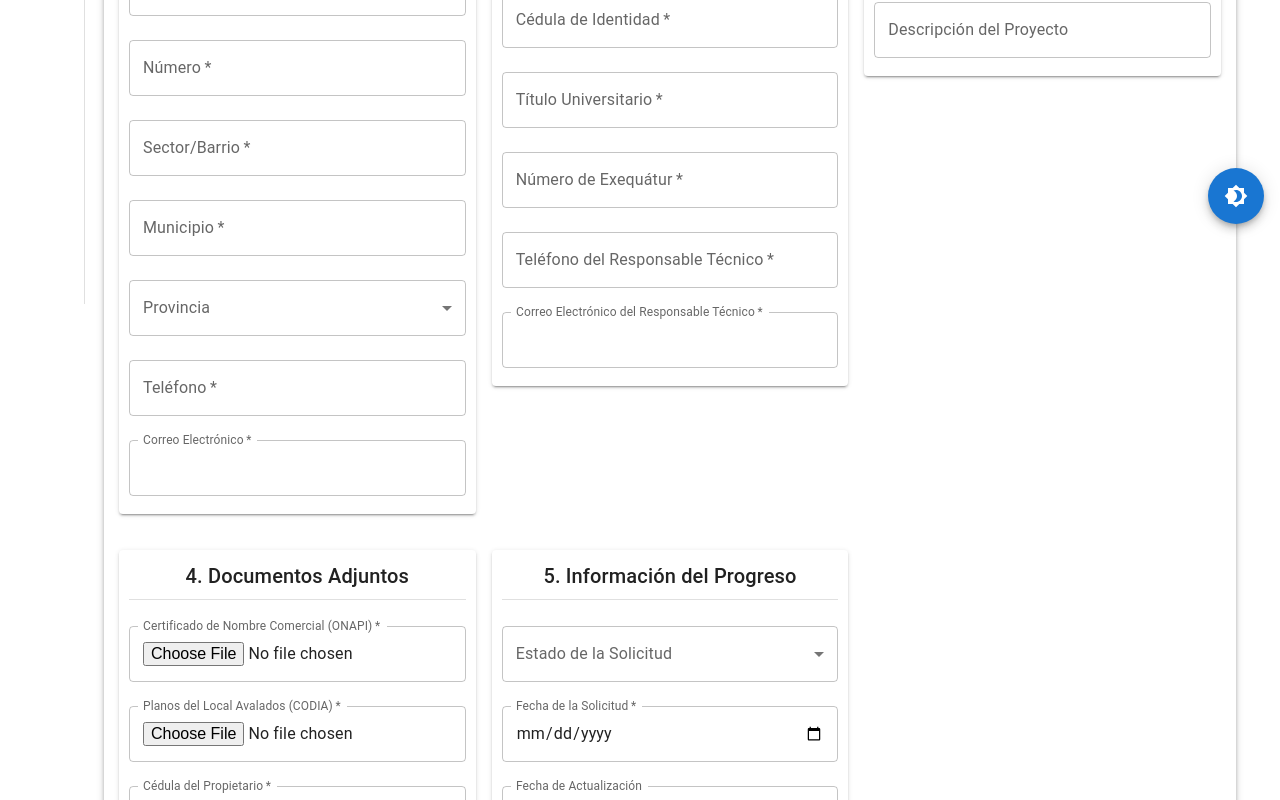
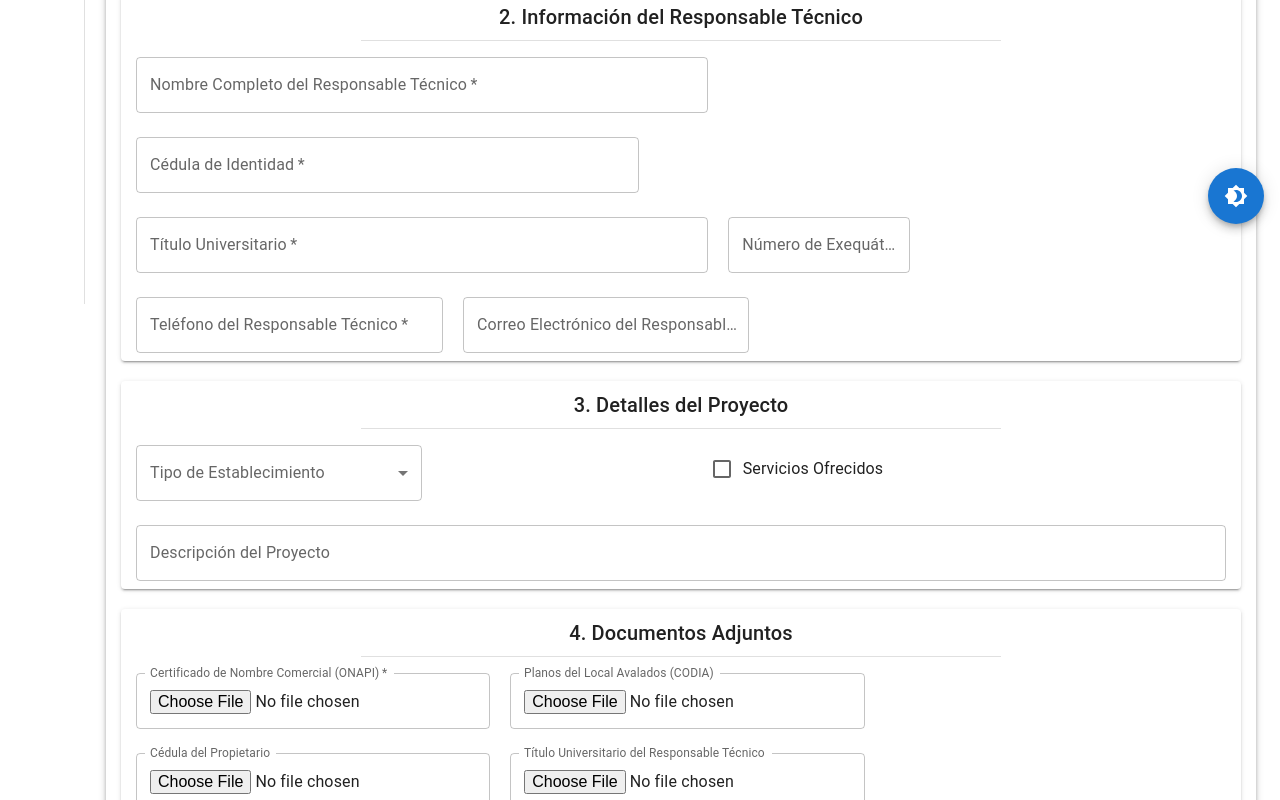
Before and after one commit to CourantLuna/gefardo-client, a React (Create React App) app: page /gefardo/ver-formularios in a window 1280 px wide. Shown: the part 560-1360 px from the top of the page. Built offline with nearby package versions, Linux system fonts and the light colour scheme; sample sign-in values are in the browser's storage.

Commit message:
Custom Form Actualizado con value y dimension

```diff
--- a/src/components/CustomForm.jsx
+++ b/src/components/CustomForm.jsx
@@ -41,9 +41,15 @@ const DynamicForm = ({ formFields }) => {
   };
 
   const renderField = (field) => {
+    const xs = field.xs || 12; // Tamaño predeterminado para móviles (toda la fila)
+    const sm = field.sm || 6; // Tamaño predeterminado para pantallas medianas
+    const md = field.md || 4; // Tamaño predeterminado para pantallas grandes
+
     switch (field.type) {
       case "text":
         return (
+        <Grid item xs={xs} sm={sm} md={md} key={field.name}>
+
           <TextField
             key={field.name}
             label={field.label}
@@ -54,9 +60,13 @@ const DynamicForm = ({ formFields }) => {
             value={formValues[field.name] || ""}
             onChange={(e) => handleChange(field.name, e.target.value)}
           />
+          </Grid>
+
         );
       case "password":
         return (
+            <Grid item xs={xs} sm={sm} md={md} key={field.name}>
+
           <TextField
             key={field.name}
             type="password"
@@ -67,6 +77,8 @@ const DynamicForm = ({ formFields }) => {
             value={formValues[field.name] || ""}
             onChange={(e) => handleChange(field.name, e.target.value)}
           />
+                    </Grid>
+
         );
       case "date":
       case "time":
@@ -76,25 +88,26 @@ const DynamicForm = ({ formFields }) => {
       case "email":
       case "search":
         return (
+            <Grid item xs={xs} sm={sm} md={md} key={field.name}>
+
           <TextField
             key={field.name}
             type={field.type}
-            slotProps={{
-                inputLabel: {
-                  shrink: true,
-                },
-              }}
-              fullWidth
+
             label={field.label}
             required={field.required}
+            fullWidth
             margin="normal"
             value={formValues[field.name] || ""}
             onChange={(e) => handleChange(field.name, e.target.value)}
           />
+                              </Grid>
+
         );
       case "number":
         return (
 
+            <Grid item xs={xs} sm={sm} md={md} key={field.name}>
 
           <TextField
             key={field.name}
@@ -107,16 +120,19 @@ const DynamicForm = ({ formFields }) => {
             value={formValues[field.name] || ""}
             onChange={(e) => handleChange(field.name, e.target.value)}
           />
+        </Grid>
+
         );
       case "select":
         return (
+            <Grid item xs={xs} sm={sm} md={md} key={field.name}>
+
           <FormControl key={field.name} fullWidth margin="normal">
             <InputLabel>{field.label}</InputLabel>
             <Select
               value={formValues[field.name] || ""}
               onChange={(e) => handleChange(field.name, e.target.value)}
               required={field.required}
-              fullWidth
               slotProps={{
                 inputLabel: {
                   shrink: true,
@@ -130,9 +146,13 @@ const DynamicForm = ({ formFields }) => {
               ))}
             </Select>
           </FormControl>
+          </Grid>
+
         );
       case "file":
         return (
+            <Grid item xs={xs} sm={sm} md={md} key={field.name}>
+
           <TextField
             key={field.name}
             type="file"
@@ -143,9 +163,13 @@ const DynamicForm = ({ formFields }) => {
             margin="normal"
             onChange={(e) => handleFileChange(field.name, e.target.files)}
           />
+                    </Grid>
+
         );
       case "checkbox":
         return (
+            <Grid item xs={xs} sm={sm} md={md} key={field.name}>
+
           <FormControlLabel
             key={field.name}
             control={
@@ -155,11 +179,14 @@ const DynamicForm = ({ formFields }) => {
               />
             }
             label={field.label}
-            sx={{alignSelf:"flex-start", justifyContent:"flex-start"}}
           />
+                              </Grid>
+
         );
       case "radio":
         return (
+            <Grid item xs={xs} sm={sm} md={md} key={field.name}>
+
           <FormControl component="fieldset" key={field.name} margin="normal">
             <Typography>{field.label}</Typography>
             <RadioGroup
@@ -176,9 +203,13 @@ const DynamicForm = ({ formFields }) => {
               ))}
             </RadioGroup>
           </FormControl>
+          </Grid>
+
         );
       case "button":
         return (
+            <Grid item xs={xs} sm={sm} md={md} key={field.name}>
+
           <Button
             key={field.name}
             variant="contained"
@@ -189,26 +220,56 @@ const DynamicForm = ({ formFields }) => {
           >
             {field.label}
           </Button>
+          </Grid>
+
         );
-        case "telefono":
+        case "tel":
             return (
+                <Grid item xs={xs} sm={sm} md={md} key={field.name}>
                 <TextField
-                key={field.name}
                   label={field.label}
                   required={field.required}
                   fullWidth
                   margin="normal"
-                value={formValues[field.name]
+                  value={
+                    formValues[field.name]
                       ? formValues[field.name]
-                      .replace(/(\d{3})(\d{4})(\d{0,4})/, "($1)-$2-$3") // Formatea solo para mostrar
-                  : ""}
+                          .replace(/(\d{3})(\d{3})(\d{0,4})/, "$1-$2-$3") // Aplica formato para visualización
+                          .replace(/-$/, "") // Elimina guión final si sobra
+                      : ""
+                  }
                   onChange={(e) => {
                     const rawValue = e.target.value.replace(/\D/g, ""); // Elimina caracteres no numéricos
-                  handleChange(field.name, rawValue); // Almacena solo los dígitos
+                    handleChange(field.name, rawValue.slice(0, 10)); // Guarda solo los primeros 10 dígitos
                   }}
-                inputProps={{ maxLength: 15 }} // Limita a 15 caracteres
+                  inputProps={{ maxLength: 12 }} // Limita la entrada visible (incluyendo guiones)
                 />
+              </Grid>
             );
+        case "id":
+            return (
+                <Grid item xs={xs} sm={sm} md={md} key={field.name}>
+                    <TextField
+                        label={field.label}
+                        required={field.required}
+                        fullWidth
+                        margin="normal"
+                        value={
+                            formValues[field.name]
+                                ? formValues[field.name]
+                                    .replace(/(\d{3})(\d{7})(\d{0,1})/, "$1-$2-$3") // Formatea como XXX-XXXXXXX-X
+                                    .replace(/-$/, "") // Elimina guión final si es innecesario
+                                : ""
+                        }
+                        onChange={(e) => {
+                            const rawValue = e.target.value.replace(/\D/g, ""); // Solo dígitos
+                            handleChange(field.name, rawValue.slice(0, 11)); // Limita a 11 dígitos
+                        }}
+                        inputProps={{ maxLength: 13 }} // Limita la entrada visible (11 dígitos + 2 guiones)
+                    />
+                </Grid>
+            );
+
 
       default:
         return null;
@@ -216,31 +277,46 @@ const DynamicForm = ({ formFields }) => {
   };
 
   const renderSection = (section) => (
-    <Grid item xs={12} sm={6} key={section.sectionTitle}>
-    <Paper elevation={2} style={{ padding: "10px", marginBottom: "20px" }}>
-      <Typography variant="h6" gutterBottom>
+      <Paper elevation={2} style={{  marginBottom: "20px"}}>
+         <Typography variant="h6" gutterBottom paddingTop={1}>
             {section.sectionTitle}
         </Typography>
-      {section.divider && <Divider style={{ marginBottom: "10px" }} />}
+            {section.divider && <Divider style={{margin:"0 auto",  width:"50vw", }} />}
+
+          <Box
+              key={section.sectionTitle}
+            sx={{
+              display: "flex",
+              flexDirection: "row",
+              justifyContent: "flex-start",
+              alignItems: "center",
+              flexWrap: "wrap   ",
+              gap: "0px 20px", padding:"0px 15px",
+            }}
+          >
+
+
       {section.fields.map((field) => renderField(field))}
+
+          </Box>
+
       </Paper>
-  </Grid>
 
   );
 
   return (
+    <Box  sx={{ flexGrow: 1, }}>
 
-    <Paper elevation={4} style={{ padding: "15px" }}>
-    <form onSubmit={handleSubmit} style={{ maxWidth: "100%", margin: "0 auto" }}>
+<Grid container  spacing={1} >
+
+      <Paper elevation={4}  style={{ padding: "15px"}}>
+
+          <form onSubmit={handleSubmit} >
               <Typography variant="h5" marginY={3}>
-        Formulario Dinámico con Secciones Tetris
+                  Formulario Dinámico con Secciones Wrappables
               </Typography>
               <Box
-        sx={{
-          display: "grid",
-          gridTemplateColumns: "repeat(auto-fill, minmax(350px, 1fr))", // Cada elemento ocupa un mínimo de 250px y se ajusta automáticamente
-          gap: "16px", // Espaciado entre elementos
-        }}
+
               >
                   {formFields.map((section) => renderSection(section))}
               </Box>
@@ -249,12 +325,15 @@ const DynamicForm = ({ formFields }) => {
                   variant="contained"
                   color="primary"
                   fullWidth
-        style={{ marginTop: "20px" }}
+
+                  style={{ marginTop: "20px", height:"50px" }}
               >
                   Enviar
               </Button>
           </form>
       </Paper>
+      </Grid>
+      </Box>
 
   );
 };
--- a/src/pages/GefardoPage.js
+++ b/src/pages/GefardoPage.js
@@ -8,7 +8,7 @@ import { AuthContext } from '../context/authContext'; // Importa el AuthContext
 import AuthService from '../services/authService'; // Importa AuthService
 import NAVIGATION from '../navigationConfig';
 
-const drawerWidth = 240;
+const drawerWidth = 280;
 const collapsedWidth = 60;
 
 // export const NAVIGATION = [
@@ -183,7 +183,6 @@ function GefardoPage() {
               marginBottom: 2,
             }}
           ></Box>
-
           {/* <Typography variant="body1">
             This is the content for {selectedPage.title}.
           </Typography> */}
--- a/src/pages/VerFormularios.js
+++ b/src/pages/VerFormularios.js
@@ -10,50 +10,70 @@ const jsonFields = [
           "name": "nombre_farmacia",
           "label": "Nombre Comercial de la Farmacia",
           "type": "text",
-          "required": true
+          "required": true,
+          "md": 12,
+          "value": ""
+
         },
         {
           "name": "direccion_calle",
           "label": "Calle",
           "type": "text",
-          "required": true
+          "required": true,
+          "md": 3,
+          "value": ""
         },
         {
           "name": "direccion_numero",
           "label": "Número",
-          "type": "text",
-          "required": true
+          "type": "number",
+          "required": true,
+          "md": 1,
+          "value": ""
         },
         {
           "name": "direccion_sector",
           "label": "Sector/Barrio",
           "type": "text",
-          "required": true
+          "required": true,
+          "md": 2,
+          "value": ""
         },
         {
           "name": "direccion_municipio",
           "label": "Municipio",
           "type": "text",
-          "required": true
+          "required": true,
+          "md": 2,
+          "value": ""
+
         },
         {
           "name": "direccion_provincia",
           "label": "Provincia",
           "type": "select",
           "required": true,
-          "options": ["Santo Domingo", "Santiago", "La Vega", "Puerto Plata"]
+          "options": ["Santo Domingo", "Santiago", "La Vega", "Puerto Plata"],
+          "md": 3.38,
+          "value": ""
         },
         {
           "name": "telefono",
           "label": "Teléfono",
-          "type": "telefono",
-          "required": true
+          "type": "tel",
+          "required": true,
+          "md": 3 ,
+          "value": ""
+
         },
         {
           "name": "correo_electronico",
           "label": "Correo Electrónico",
           "type": "email",
-          "required": true
+          "required": true,
+          "md": 3.15 ,
+          "value": ""
+
         }
       ]
     },
@@ -65,37 +85,55 @@ const jsonFields = [
           "name": "nombre_responsable",
           "label": "Nombre Completo del Responsable Técnico",
           "type": "text",
-          "required": true
+          "required": true,
+          "md": 6.3 ,
+          "value": ""
+
+
         },
         {
           "name": "cedula_responsable",
           "label": "Cédula de Identidad",
-          "type": "text",
-          "required": true
+          "type": "id",
+          "required": true,
+          "md": 5.54 ,
+          "value": ""
+
         },
         {
           "name": "titulo_universitario",
           "label": "Título Universitario",
           "type": "text",
-          "required": true
+          "required": true,
+          "md": 6.3 ,
+          "value": ""
+
         },
         {
           "name": "numero_exequatur",
           "label": "Número de Exequátur",
-          "type": "text",
-          "required": true
+          "type": "number",
+          "required": true,
+          "md": 2 ,
+          "value": ""
+
         },
         {
           "name": "telefono_responsable",
           "label": "Teléfono del Responsable Técnico",
-          "type": "telefono",
-          "required": true
+          "type": "tel",
+          "required": true,
+          "md": 3.38,
+          "value": ""
         },
         {
           "name": "correo_responsable",
           "label": "Correo Electrónico del Responsable Técnico",
           "type": "email",
-          "required": true
+          "required": true,
+          "md": 3.15 ,
+          "value": ""
+
         }
       ]
     },
@@ -108,7 +146,10 @@ const jsonFields = [
           "label": "Tipo de Establecimiento",
           "type": "select",
           "required": true,
-          "options": ["Farmacia Comunitaria", "Farmacia Hospitalaria", "Otra"]
+          "options": ["Farmacia Comunitaria", "Farmacia Hospitalaria", "Otra"],
+          "md": 3.15 ,
+          "value": ""
+
         },
         {
           "name": "servicios_ofrecidos",
@@ -119,13 +160,19 @@ const jsonFields = [
             "Venta de Productos de Higiene",
             "Fórmulas Magistrales",
             "Otros"
-          ]
+          ],
+          "md": 8,
+          "value": ""
+
         },
         {
           "name": "descripcion_proyecto",
           "label": "Descripción del Proyecto",
           "type": "text",
-          "required": false
+          "required": false,
+          "md": 12,
+          "value": ""
+
         }
       ]
     },
@@ -137,96 +184,84 @@ const jsonFields = [
           "name": "certificado_nombre",
           "label": "Certificado de Nombre Comercial (ONAPI)",
           "type": "file",
-          "required": true
+          "required": true,
+          "md": 3.9,
+          "value": ""
+
         },
         {
           "name": "planos_local",
           "label": "Planos del Local Avalados (CODIA)",
           "type": "file",
-          "required": true
+          "required": false,
+          "md": 3.9,
+          "value": ""
+
         },
         {
           "name": "cedula_propietario",
           "label": "Cédula del Propietario",
           "type": "file",
-          "required": true
+          "required": false,
+          "md": 3.9,
+          "value": ""
+
         },
         {
           "name": "titulo_responsable",
           "label": "Título Universitario del Responsable Técnico",
           "type": "file",
-          "required": true
+          "required": false,
+          "md": 3.9,
+          "value": ""
+
         },
         {
           "name": "rnc",
           "label": "Certificado del RNC",
           "type": "file",
-          "required": true
+          "required": false,
+          "md": 3.9,
+          "value": ""
+
         },
         {
           "name": "contrato_titulo",
           "label": "Contrato de Alquiler o Título de Propiedad",
           "type": "file",
-          "required": true
+          "required": false,
+          "md": 3.9,
+          "value": ""
+
         },
         {
           "name": "declaracion_jurada",
           "label": "Declaración Jurada",
           "type": "file",
-          "required": true
+          "required": false,
+          "md": 3.9,
+          "value": ""
+
         },
         {
           "name": "comprobante_pago",
           "label": "Comprobante de Pago",
           "type": "file",
-          "required": true
+          "required": false,
+          "md": 3.9,
+          "value": ""
         }
       ]
     },
-    {
-      "sectionTitle": "5. Información del Progreso",
-      "divider": true,
-      "fields": [
-        {
-          "name": "estado_solicitud",
-          "label": "Estado de la Solicitud",
-          "type": "select",
-          "required": true,
-          "options": [
-            "Pendiente",
-            "En Revisión",
-            "Aprobado",
-            "Rechazado"
-          ]
-        },
-        {
-          "name": "fecha_solicitud",
-          "label": "Fecha de la Solicitud",
-          "type": "date",
-          "required": true
-        },
-        {
-          "name": "fecha_actualizacion",
-          "label": "Fecha de Actualización",
-          "type": "date",
-          "required": false
-        },
-        {
-          "name": "observaciones",
-          "label": "Observaciones",
-          "type": "text",
-          "required": false
-        }
-      ]
-    }
+
   ]
   ;
 
 
   const VerFormularios = () => {
     return (
-        <div style={{ padding: "20px" }}>
-        <h1>Formulario Dinámico para Farmacias</h1>
+        <div style={{ paddingLeft: "30px" }}>
+        {/* <h1>Formulario Dinámico para Farmacias</h1> */}
         <DynamicForm formFields={jsonFields} />
       </div>
     );
```
Lines whose indentation alone changed are shown as unchanged.
